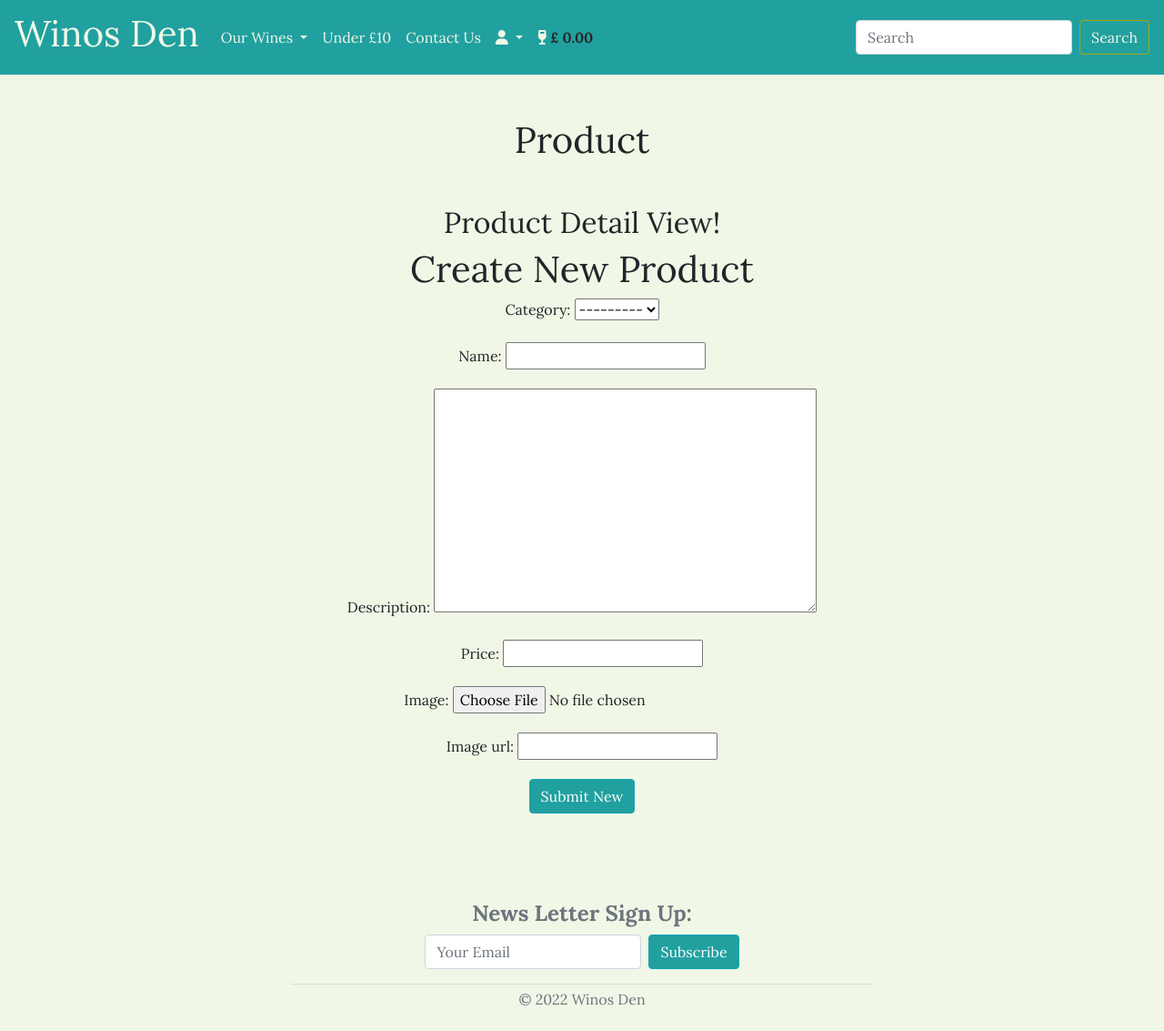
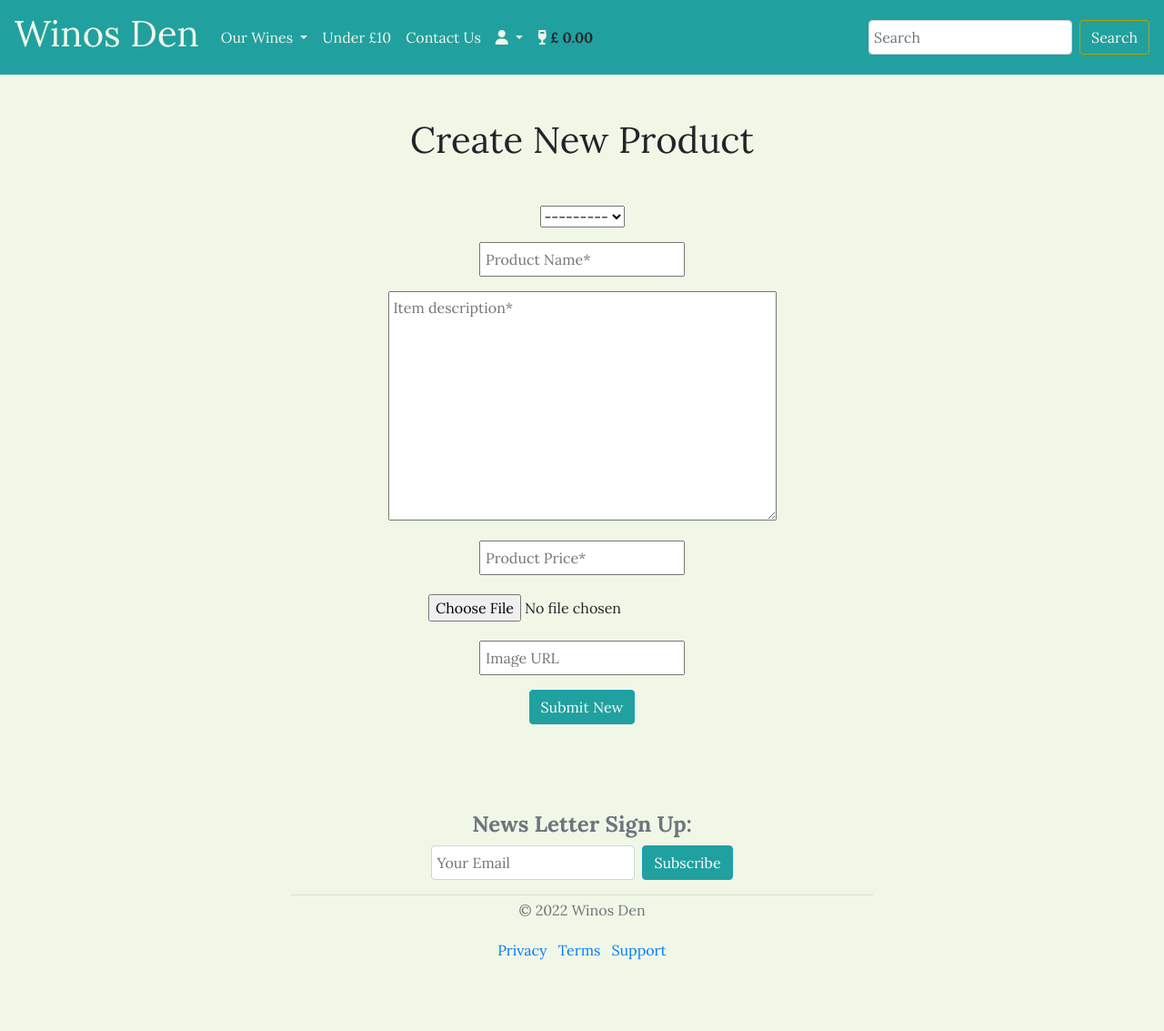
Before and after one commit to roomacarthur/winos_den, a Django app: page /products/add_product in a window 1280 px wide. Shown: the top 1133 px of the page at 91% size. After the commit the page ends 1055 px from the top, so only its background shows below. Run offline with Django 3.2, Linux system fonts and the light colour scheme; the visitor is signed in with stand-in values (Sample User, id 1); data that the repository does not hold is empty; some libraries are stand-ins or nearby versions.

Commit message:
added jquery hacks for form styling

```diff
--- a/products/templates/products/product_new.html
+++ b/products/templates/products/product_new.html
@@ -1,14 +1,14 @@
 {% extends "../base.html" %}
-
+{% block head_title %}
+Add Product
+{% endblock %}
 {% block content_header %}
-<h1>Product</h1>
+<h1>Create New Product</h1>
 {% endblock %}
 {% block content %}
-<h2>Product Detail View!</h2>
 <div class="form-group">
     {% if user.is_authenticated %}
-        <h1>Create New Product</h1>
-        <form class="new-post-form" method="post">
+        <form id="product-form" class="form" method="post">
             {% csrf_token %}
             {{ form.media}}
             {{ form.as_p }}
@@ -16,4 +16,20 @@
         </form>
     {% endif %}
 </div>
+
 {% endblock %}
+{% block postload_js %}
+    <script type="text/javascript">
+        //remove label from input fields generated by django.
+        $("#product-form label").css("display", "none")
+        //add placeholder text to act as labels.
+        $("input#id_name").attr("placeholder", "Product Name*");
+        $("input#id_price").attr("placeholder", "Product Price*");
+        $("#id_description").attr("placeholder", "Item description*");
+        $("#id_image_url").attr("placeholder", "Image URL");
+        // CSS overrides
+        $("#id_image").css("text-align", "center");
+        $("input").css("padding", "5px");
+        $("#id_description").css({"padding" : "5px", "max-width" : "100%"});
+    </script>
+{% endblock %}
```
